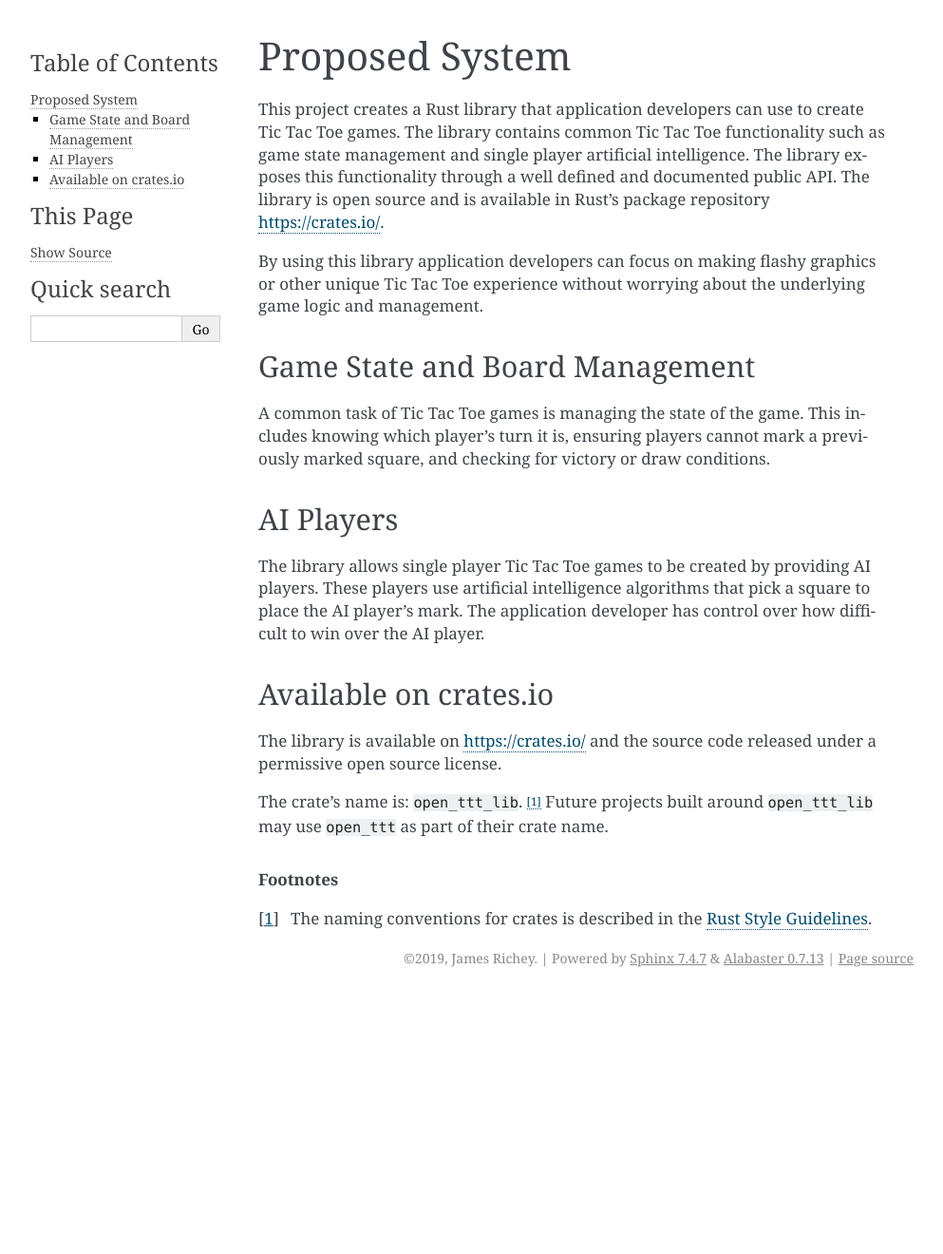
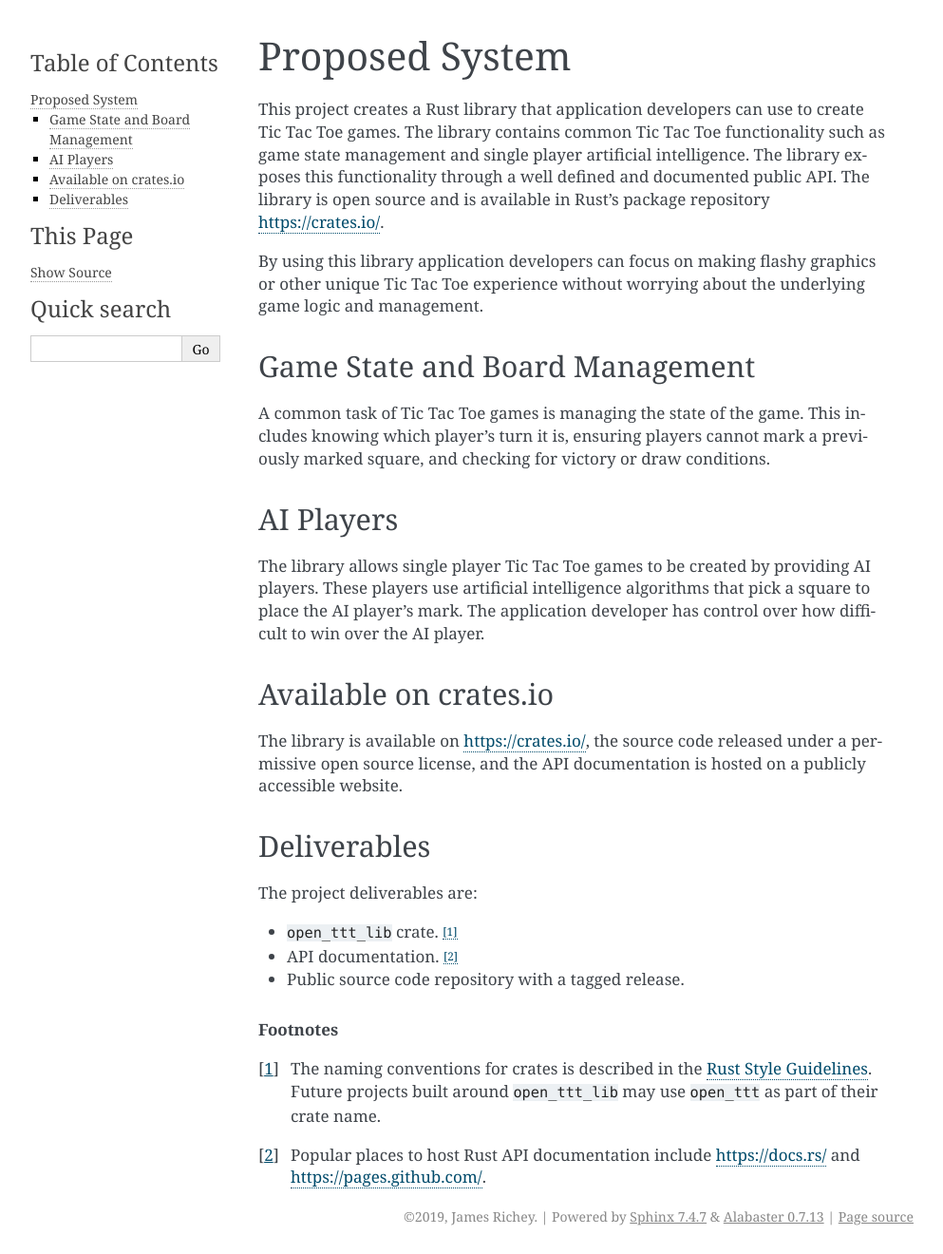
Before and after one commit to j-richey/ounce-of-rust-design-doc, a Sphinx documentation site: the page built from source/overview/proposed-system.rst, in a window 1280 px wide. Shown: the whole page at 95% size, without its empty margins (148-1141 px from the left). Built offline with Sphinx 7.4.7, drawn with Linux system fonts in a browser that asks for light colours; before the commit the page ends 1048 px from its top, so only the background shows below that.

Commit message:
Cleanup of the document.
This includes fixing typos, adding links to the side bar, making the downloaded
PDF filename contain the revision number, and adding a section that explicitly
describes the project deliverables.

```diff
--- a/source/conf.py
+++ b/source/conf.py
@@ -13,6 +13,13 @@ author = 'James Richey'
 # The full version, including alpha/beta/rc tags
 release = 'A draft 1'
 
+# Base name (with out the extension) of the PDF file.
+_pdf_base_name = "{project} Rev {release}".format(
+    project=project, release=release).lower().replace(' ', '_')
+
+# Create a reStructuredText macro for downloading the PDF that includes the
+# correct filename based on revision.
+rst_epilog = '.. |pdf_download| replace:: `Download PDF <{}.pdf>`__'.format(_pdf_base_name)
 
 # -- General configuration ---------------------------------------------------
 
@@ -48,6 +55,14 @@ html_title = project + " Rev. " + release
 html_theme = 'alabaster'
 
 # For alabaster optoins see https://alabaster.readthedocs.io/en/latest/customization.html
+html_theme_options = {
+    'sidebar_collapse': True,
+    'extra_nav_links': {
+        "Download PDF": _pdf_base_name + ".pdf",
+        "View Single Page": "singlepage.html",
+        "GitHub Source": "https://github.com/j-richey/ounce-of-rust-design-doc",
+    },
+}
 
 
 # Add any paths that contain custom static files (such as style sheets) here,
@@ -61,7 +76,7 @@ html_static_path = ['_static']
 latex_documents = [(
     master_doc,                         # startdocname
     # targetname, e.g. the name of the PDF file.
-    project.lower().replace(' ', '_') + '.tex',
+    _pdf_base_name + '.tex',
     project,                            # title
     author,                             # author
     'manual',                           # documentclass
--- a/source/index.rst
+++ b/source/index.rst
@@ -23,5 +23,5 @@ Ounce of Rust Project Design Document
 
     Other Formats:
 
-    * `Download PDF <ounce_of_rust_project_design_document.pdf>`__
+    * |pdf_download|
     * `View as single page <singlepage.html>`__
--- a/source/introduction.rst
+++ b/source/introduction.rst
@@ -7,7 +7,7 @@ Introduction
 Purpose of this Document
 ========================
 This is the design document for the Ounce of Rust project. This document
-describes describes in detail the objectives requirements, and design
+describes in detail the objectives requirements, and design
 considerations of the project. This is invaluable for planning the project's
 tasks and milestones. Anyone wishing to understand the project and resulting
 deliverables is encouraged to read this document.
--- a/source/overview/proposed-system.rst
+++ b/source/overview/proposed-system.rst
@@ -33,14 +33,27 @@ how difficult to win over the AI player.
 ======================
 Available on crates.io
 ======================
-The library is available on `<https://crates.io/>`__ and the source code released
-under a permissive open source license.
+The library is available on `<https://crates.io/>`__, the source code released
+under a permissive open source license, and the API documentation is hosted
+on a publicly accessible website.
 
-The crate's name is: ``open_ttt_lib``. [#A]_ Future projects built around
-``open_ttt_lib`` may use ``open_ttt`` as part of their crate name.
+
+============
+Deliverables
+============
+The project deliverables are:
+
+* ``open_ttt_lib`` crate. [#A]_
+* API documentation. [#B]_
+* Public source code repository with a tagged release.
 
 
 ..  rubric:: Footnotes
 
 ..  [#A] The naming conventions for crates is described in the
-        `Rust Style Guidelines <https://doc.rust-lang.org/1.0.0/style/style/naming/README.html>`__.
+         `Rust Style Guidelines <https://doc.rust-lang.org/1.0.0/style/style/naming/README.html>`__.
+         Future projects built around ``open_ttt_lib`` may use ``open_ttt`` as
+         part of their crate name.
+
+..  [#B] Popular places to host Rust API documentation include `<https://docs.rs/>`__
+         and `<https://pages.github.com/>`__.
```
Also changed, not shown: 1 other file.
